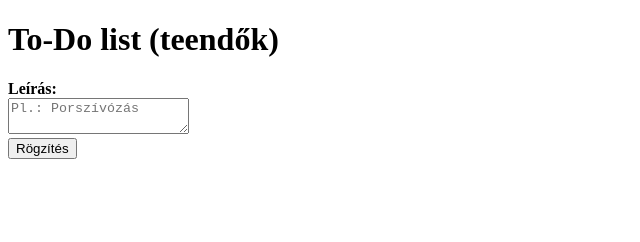
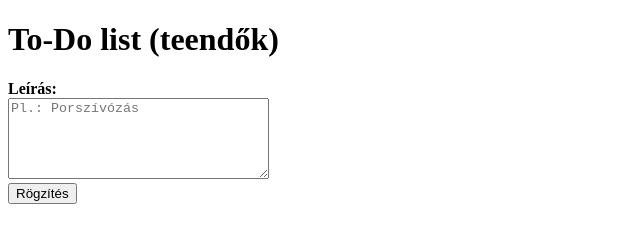
Before and after one commit to tothtamasckik/todo_beadando, a plain HTML site: page index.html in a window 1280 px wide. Shown: the whole page, without its empty margins (0-640 px from the left). Drawn offline with Linux system fonts and the light colour scheme.

Commit message:
Html szerkesztése

```diff
--- a/index.html
+++ b/index.html
@@ -9,7 +9,7 @@
     <h1>To-Do list (teendők)</h1>
     <label for=""><b>Leírás:</b></label>
     <br>
-    <textarea name="" id="area" placeholder="Pl.: Porszívózás"></textarea>
+    <textarea name="" id="area" placeholder="Pl.: Porszívózás" cols="30" rows="5"></textarea>
     <br>
     <button id="btn">Rögzítés</button>
     <ul></ul>
```
